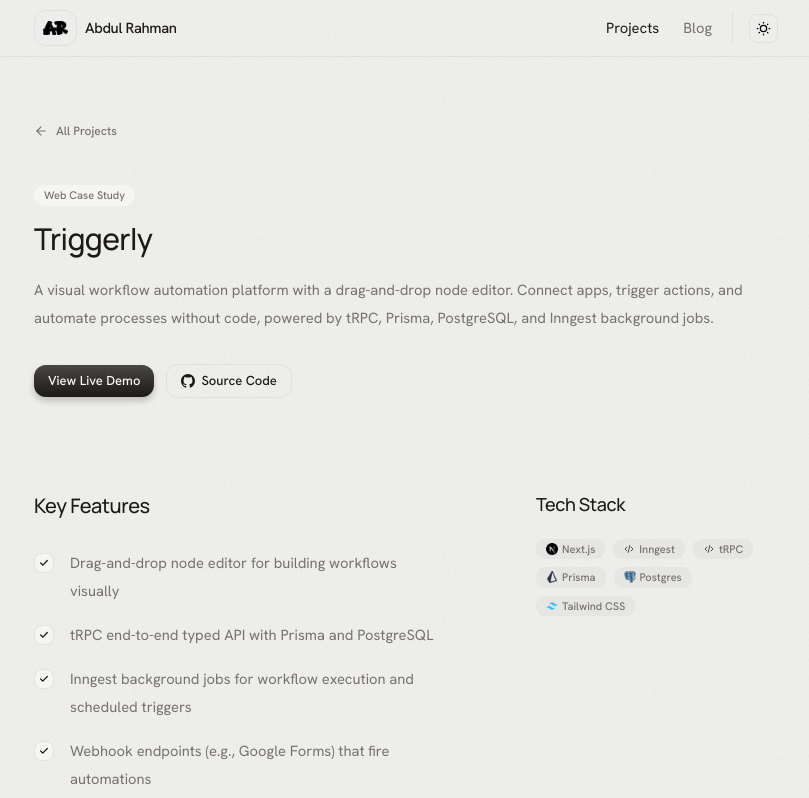
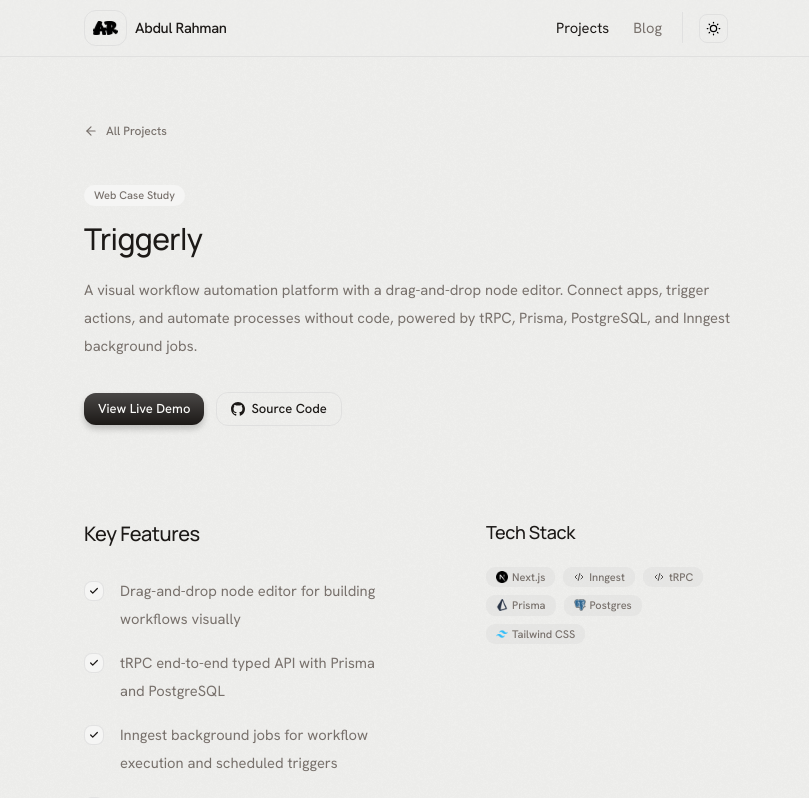
Before and after one commit to abdulrdeveloper/abdul-portfolio-tamplate, a Next.js app: page /projects/triggerly in a window 1280 px wide. Shown: the top 798 px of the page, without its empty margins (230-1039 px from the left). Built offline with nearby package versions, Linux system fonts and the light colour scheme; no server answers.

Commit message:
style:make layout conssitent

```diff
--- a/components/ui/Container.tsx
+++ b/components/ui/Container.tsx
@@ -7,7 +7,7 @@
 
 export function Container({ children, className }: ContainerProps) {
   return (
-    <div className={cn("mx-auto w-full max-w-200 px-6", className)}>
+    <div className={cn("mx-auto w-full max-w-[700px] px-6", className)}>
       {children}
     </div>
   );
--- a/mdx-components.tsx
+++ b/mdx-components.tsx
@@ -32,7 +32,7 @@
   ),
   p: (props) => (
     <p
-      className="mb-5 max-w-[593px] text-[15px] leading-[1.8] text-foreground/80"
+      className="mb-5 text-[15px] leading-[1.8] text-foreground/80"
       {...props}
     />
   ),
```
